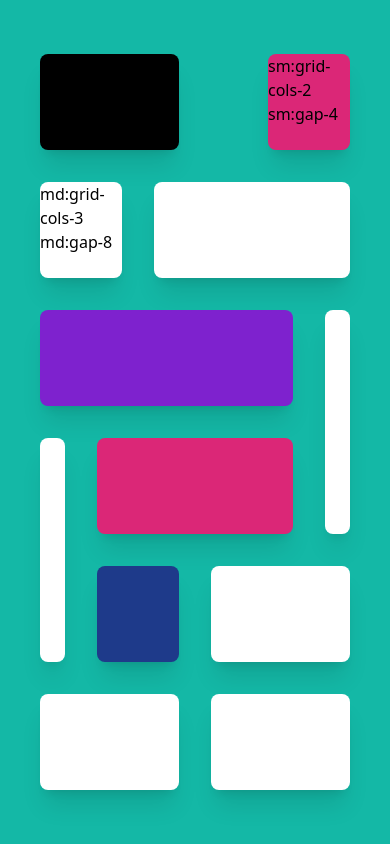
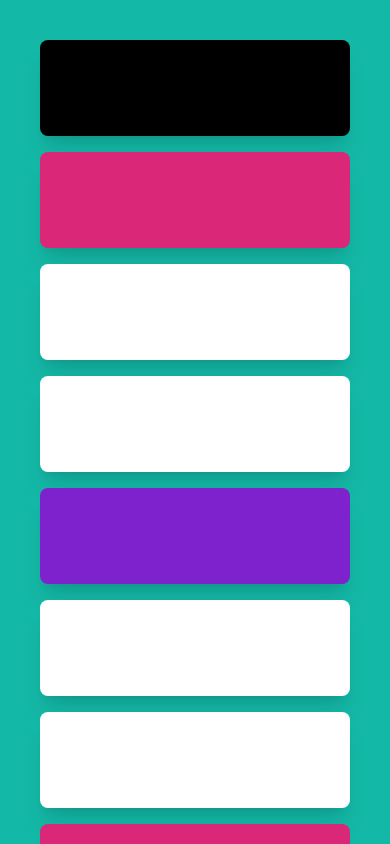
Before and after one commit to PatouVIDEGNON/TailwindCss, a React (Vite) app: page / in a window 390 px wide. Shown: the top 844 px of the page. Built offline with nearby package versions, Linux system fonts and the light colour scheme.

Commit message:
cool grid responsive

```diff
--- a/src/App.jsx
+++ b/src/App.jsx
@@ -8,19 +8,19 @@ function App() {
 <div className="min-h-screen flex items-center bg-teal-500">
   <div className="flex-1  max-w-4xl mx-auto p-10">
 
-  <ul className="grid grid-rows-4 grid-cols-6 gap-8 grid-flow-row">
-            <li className=" col-span-3 bg-black rounded-lg shadow-xl "><div className="h-24"> grid grid-cols-1 gap-4  </div></li>
-            <li className="col-span-1 col-start-5 col-end-7 bg-pink-600 rounded-lg shadow-xl"><div className="h-24">sm:grid-cols-2 sm:gap-4 </div></li>
-            <li className=" col-span-2 bg-white rounded-lg shadow-xl"><div className="h-24">md:grid-cols-3 md:gap-8</div></li>
-            <li className=" col-span-4 bg-white rounded-lg shadow-xl"><div className="h-24"></div></li>
-            <li className=" col-span-5 bg-purple-700 rounded-lg shadow-xl"><div className="h-24"></div></li>
-            <li className=" row-span-2 bg-white rounded-lg shadow-xl"><div className="h-24"></div></li>
-            <li className=" row-span-2 bg-white rounded-lg shadow-xl"><div className="h-24"></div></li>
-            <li className=" col-span-4 bg-pink-600 rounded-lg shadow-xl"><div className="h-24"></div></li>
-            <li className=" col-span-2 bg-blue-900 rounded-lg shadow-xl"><div className="h-24"></div></li>
-            <li className=" col-span-3 bg-white rounded-lg shadow-xl"><div className="h-24"></div></li>
-            <li className=" col-span-3 bg-white rounded-lg shadow-xl"><div className="h-24"></div></li>
-            <li className=" col-span-3 bg-white rounded-lg shadow-xl"><div className="h-24"></div></li>
+  <ul className=" grid grid-cols-1 gap-4 sm:grid-cols-2 sm:gap-4  md:grid-cols-3 md:gap-8">
+            <li className="  bg-black rounded-lg shadow-xl "><div className="h-24">   </div></li>
+            <li className="  bg-pink-600 rounded-lg shadow-xl"><div className="h-24"></div></li>
+            <li className="  bg-white rounded-lg shadow-xl"><div className="h-24"></div></li>
+            <li className="  bg-white rounded-lg shadow-xl"><div className="h-24"></div></li>
+            <li className="  bg-purple-700 rounded-lg shadow-xl"><div className="h-24"></div></li>
+            <li className="  bg-white rounded-lg shadow-xl"><div className="h-24"></div></li>
+            <li className="  bg-white rounded-lg shadow-xl"><div className="h-24"></div></li>
+            <li className="  bg-pink-600 rounded-lg shadow-xl"><div className="h-24"></div></li>
+            <li className="  bg-blue-900 rounded-lg shadow-xl"><div className="h-24"></div></li>
+            <li className="  bg-white rounded-lg shadow-xl"><div className="h-24"></div></li>
+            <li className="  bg-white rounded-lg shadow-xl"><div className="h-24"></div></li>
+            <li className="  bg-white rounded-lg shadow-xl"><div className="h-24"></div></li>
   </ul>
 
    </div>
```
